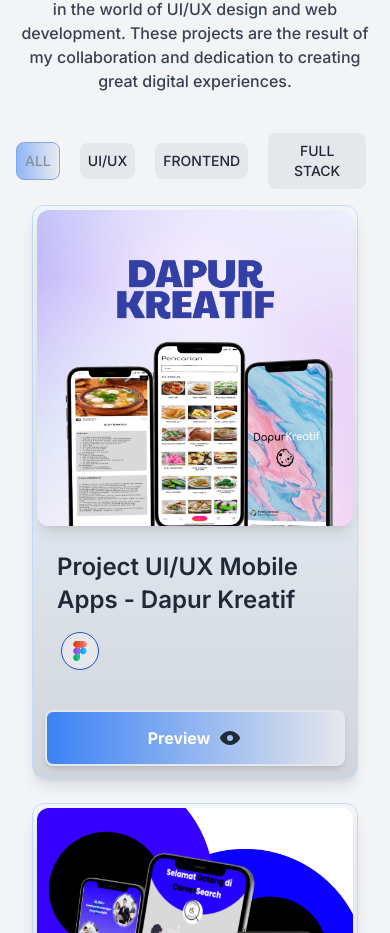
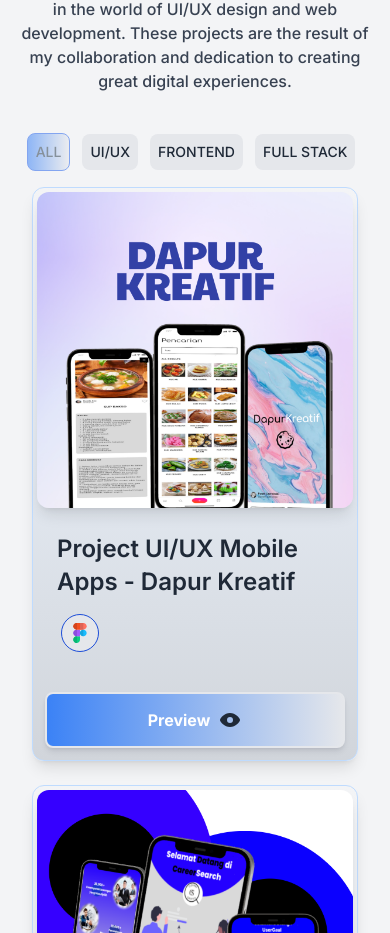
Before and after one commit to nathAd17/vnath-portfolio, a Vue app: page /project in a window 390 px wide. Shown: the part 2291-3224 px from the top of the page. Built offline with nearby package versions, Linux system fonts and the light colour scheme.

Commit message:
update tab menu in  project section

```diff
--- a/src/views/Project.vue
+++ b/src/views/Project.vue
@@ -19,7 +19,7 @@
             <!-- akhir judul halaman -->
             <!-- content -->
             <div
-                class="mb-4 flex items-center justify-center font-inter gap-3 text-sm md:text-lg font-medium md:font-semibold">
+                class="mb-4 flex items-center justify-center font-inter md:gap-3 gap-1 text-sm md:text-lg font-medium md:font-semibold">
                 <button v-for="tab in tabs" :key="tab" @click="activeTab = tab" :class="{
                     'animate-pulse bg-gradient-to-r from-blue-500 to-gray-200 dark:from-cyan-500 dark:to-gray-800 dark:hover:from-cyan-400 dark:hover:to-gray-600 dark:text-gray-200 border border-blue-600 dark:border-cyan-200': activeTab === tab,
                     'bg-gray-200 text-gray-800': activeTab !== tab}" class="md:px-4 px-2 py-2 rounded-lg mr-2">
```
